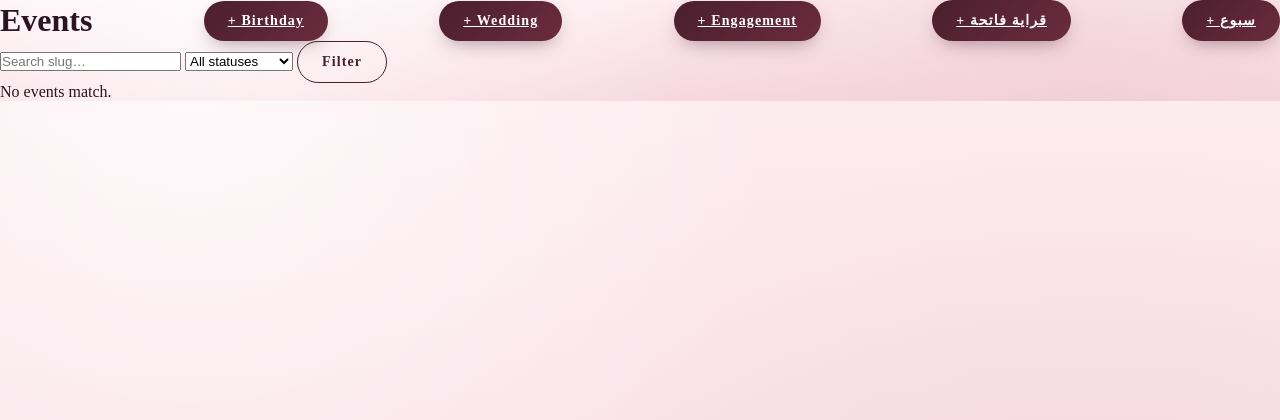
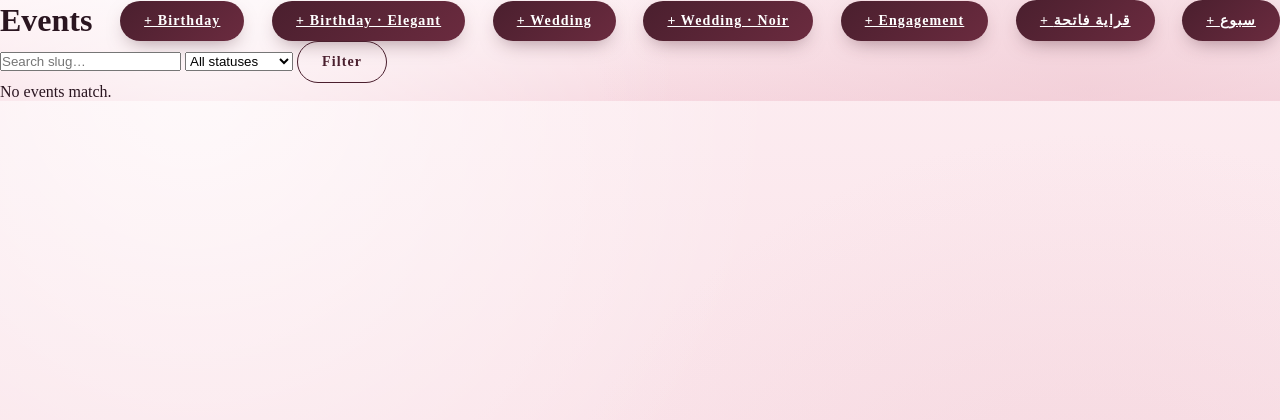
Before and after one commit to Abdelhammid1/lamma, a Flask app: template lamma-backend/templates/admin/events.html in a window 1280 px wide. Shown: the top 420 px of the page. Run offline with Flask 3, Linux system fonts and the light colour scheme; the template is opened without the code that fills it, so the values that code supplies are empty.

Commit message:
admin: add 'New' buttons for wedding-noir + birthday-elegant variants
Picks up the two variants added in 16aab38 so admin can create them
without hand-typing ?type= into the URL.

Co-Authored-By: Claude Opus 4.7 <noreply@anthropic.com>
Claude-Session: https://claude.ai/code/session_01J37mBs5WxvDgzKi2XLtGQS

```diff
--- a/lamma-backend/templates/admin/events.html
+++ b/lamma-backend/templates/admin/events.html
@@ -6,7 +6,9 @@
   <!-- "New invitation" opens /create in admin-create mode: no code gate,
        publishes immediately via /admin/api/.../publish. -->
   <a href="/create?admin_create=1&amp;type=birthday" class="btn btn-primary">+ Birthday</a>
+  <a href="/create?admin_create=1&amp;type=birthday-elegant" class="btn btn-primary">+ Birthday · Elegant</a>
   <a href="/create?admin_create=1&amp;type=wedding" class="btn btn-primary">+ Wedding</a>
+  <a href="/create?admin_create=1&amp;type=wedding-noir" class="btn btn-primary">+ Wedding · Noir</a>
   <a href="/create?admin_create=1&amp;type=engagement" class="btn btn-primary">+ Engagement</a>
   <a href="/create?admin_create=1&amp;type=qiraya" class="btn btn-primary">+ قراية فاتحة</a>
   <a href="/create?admin_create=1&amp;type=sobou" class="btn btn-primary">+ سبوع</a>
```
